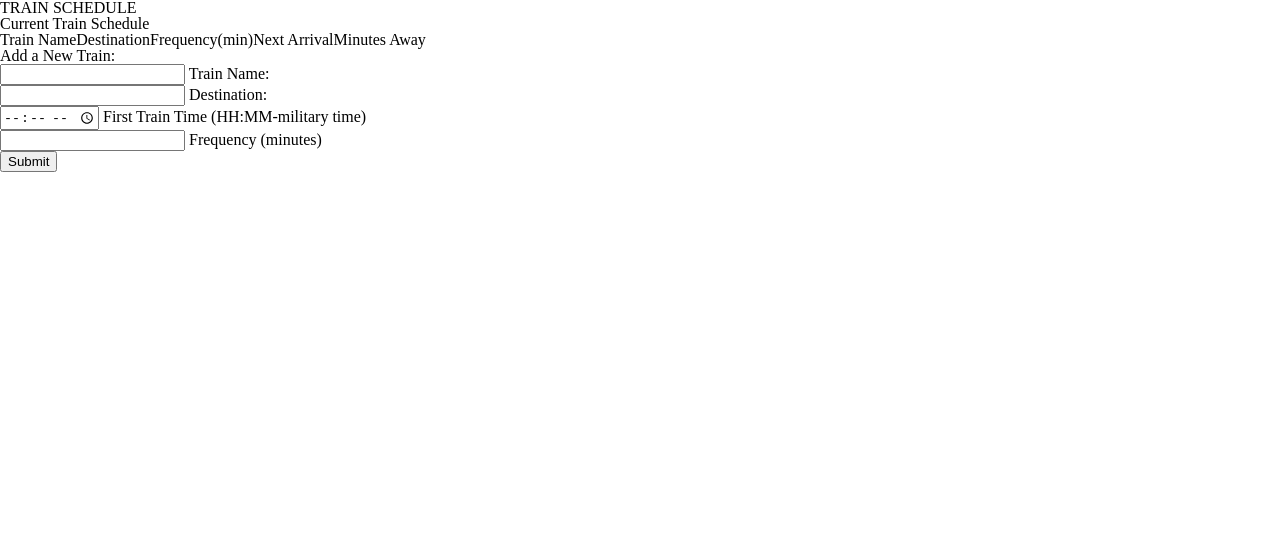
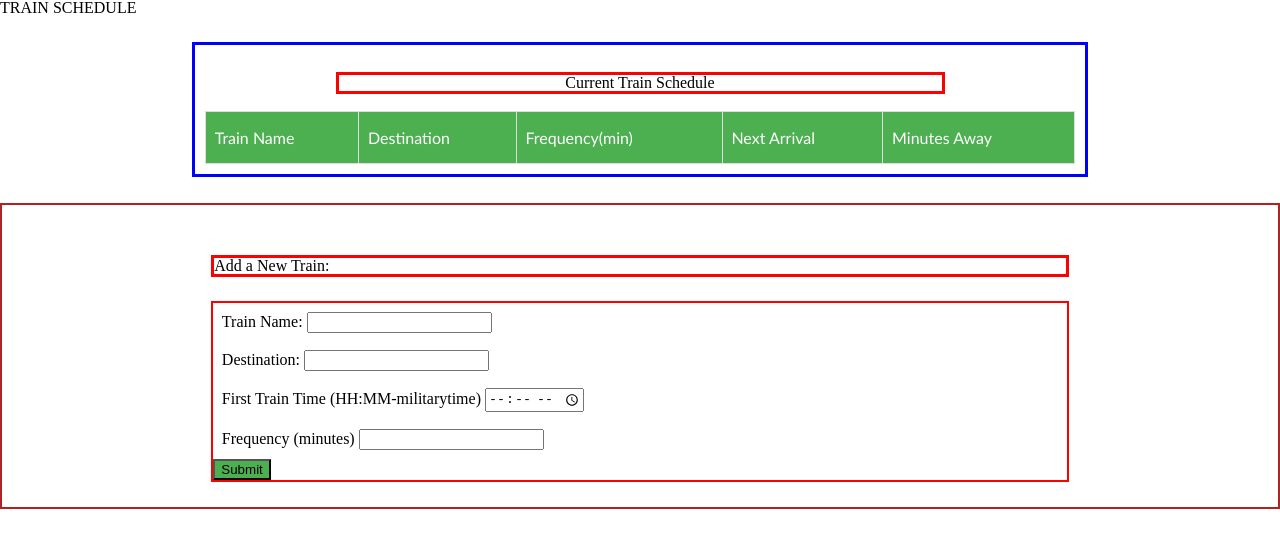
Before and after one commit to Rubyrgill/Train-Schedule, a plain HTML site: page index.html in a window 1280 px wide. Drawn offline with nearby package versions, Linux system fonts and the light colour scheme; no server answers.

Commit message:
formated css table and form

```diff
--- a/assets/css/style.css
+++ b/assets/css/style.css
@@ -0,0 +1,63 @@
+.train-info{
+    border: solid 3px blue;
+    padding: 10px;
+    margin: 20px;
+    margin: 2%;
+    margin-left: 15%;
+    margin-right: 15%;
+    text-align: center;
+}
+
+#train-table{
+    font-family: "Trebuchet MS", Arial, Helvetica, sans-serif;
+    border-collapse: collapse;
+    width: 100%;
+}
+#train-table td, #train-table th {
+    border: 1px solid #ddd;
+    padding: 1%;
+}
+
+#train-table tr:nth-child(even){background-color: #f2f2f2;}
+
+#train-table tr:hover {background-color: #ddd;}
+
+#train-table th {
+    padding-top: 2%;
+    padding-bottom: 2%;
+    text-align: left;
+    background-color: #4CAF50;
+    color: white;
+}
+
+
+h2 {
+     border: solid 3px red;
+     margin: 2%;
+    margin-left: 15%;
+    margin-right: 15%;
+}
+
+.form-container {
+    border: solid firebrick 2px;
+    padding: 2%;
+}
+
+
+#train-form{
+  border: solid red 2px;
+  margin-left: 15%;
+  margin-right: 15%
+}
+
+.input-1 {
+  padding: 1%;
+}
+
+#addTrain {
+    background-color: #4CAF50;
+}
+
+#addTrain:hover {
+    background: black;
+}
--- a/index.html
+++ b/index.html
@@ -23,6 +23,7 @@
         <!--Table-->
         <div class="train-info">
             <h2>Current Train Schedule</h2>
+            <div class="table-out">
                 <table id="train-table">
                     <thead>
                         <tr>
@@ -36,28 +37,33 @@
                     <tbody id="table-body"></tbody>
                 </table>
             </div>
+        </div>
 
         <!--Add Train Form-->
         <div class="form-container">
             <h2>Add a New Train:</h2>
-            <form>
+            <form id="train-form">
                 <div class="input-1">
+                    <label for="">Train Name:</label>
                     <input type="text" class="validate" id="nameInput">
-                    <label for="">Train Name:</label>
+
                 </div>
                 <div class="input-1">
+                    <label for="">Destination:</label>
                     <input type="text" class="validate" id="destinationInput">
-                    <label for="">Destination:</label>
+
                 </div>
                 <div class="input-1">
+                    <label class="timeslot" for="">First Train Time (HH:MM-militarytime)</label>
                     <input type="time" class="validate" id="timeInput">
-                    <label class="timeslot" for="">First Train Time (HH:MM-military time)</label>
+
                 </div>
                 <div class="input-1">
+                    <label for="">Frequency (minutes)</label>
                     <input type="number" class="validate" id="frequencyInput">
-                    <label for="">Frequency (minutes)</label>
+
                 </div>
-                <button type="submi" class="submitBtn" id="addTrain">Submit</button>
+                <button type="submit" class="submitBtn" id="addTrain">Submit</button>
 
             </form>
 
```
Lines whose indentation alone changed are shown as unchanged.
